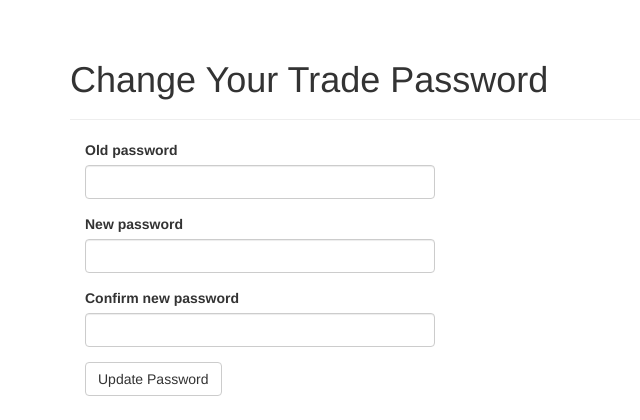
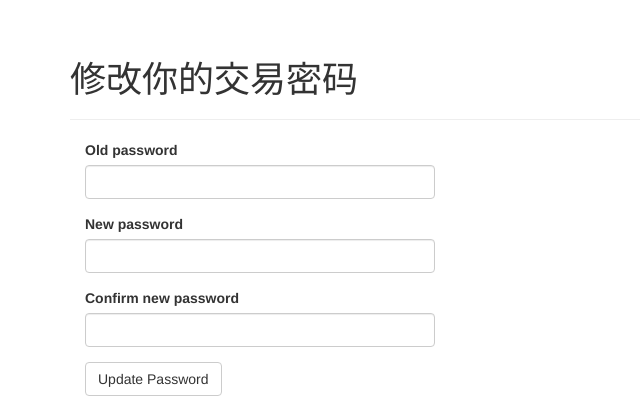
Before and after one commit to dfenglei/backupassistant, a Flask app: template app/templates/auth/change_tradepassword.html in a window 1280 px wide. Shown: the part 52-472 px from the top of the page, without its empty margins (0-640 px from the left). Run offline with Flask 2, Linux system fonts and the light colour scheme; the template is opened without the code that fills it: values named after a table or form of the project are taken from there, others are empty; some libraries are stand-ins or nearby versions.

Commit message:
Update change_tradepassword.html

```diff
--- a/app/templates/auth/change_tradepassword.html
+++ b/app/templates/auth/change_tradepassword.html
@@ -1,11 +1,11 @@
 {% extends "base.html" %}
 {% import "bootstrap/wtf.html" as wtf %}
 
-{% block title %}Flasky - Change Trade Password{% endblock %}
+{% block title %}Echo助理 - 修改交易密码{% endblock %}
 
 {% block page_content %}
 <div class="page-header">
-    <h1>Change Your Trade Password</h1>
+    <h1>修改你的交易密码</h1>
 </div>
 <div class="col-md-4">
     {{ wtf.quick_form(form) }}
```
